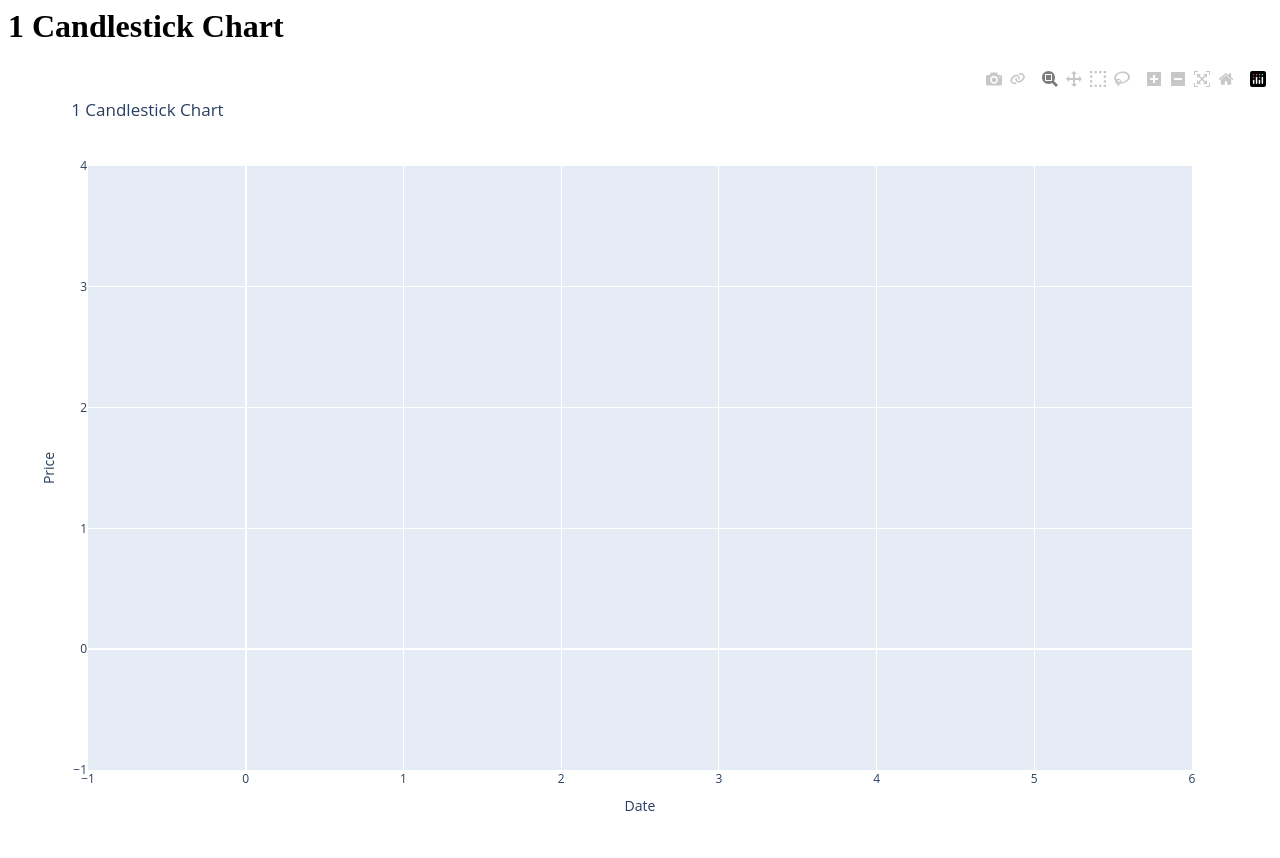
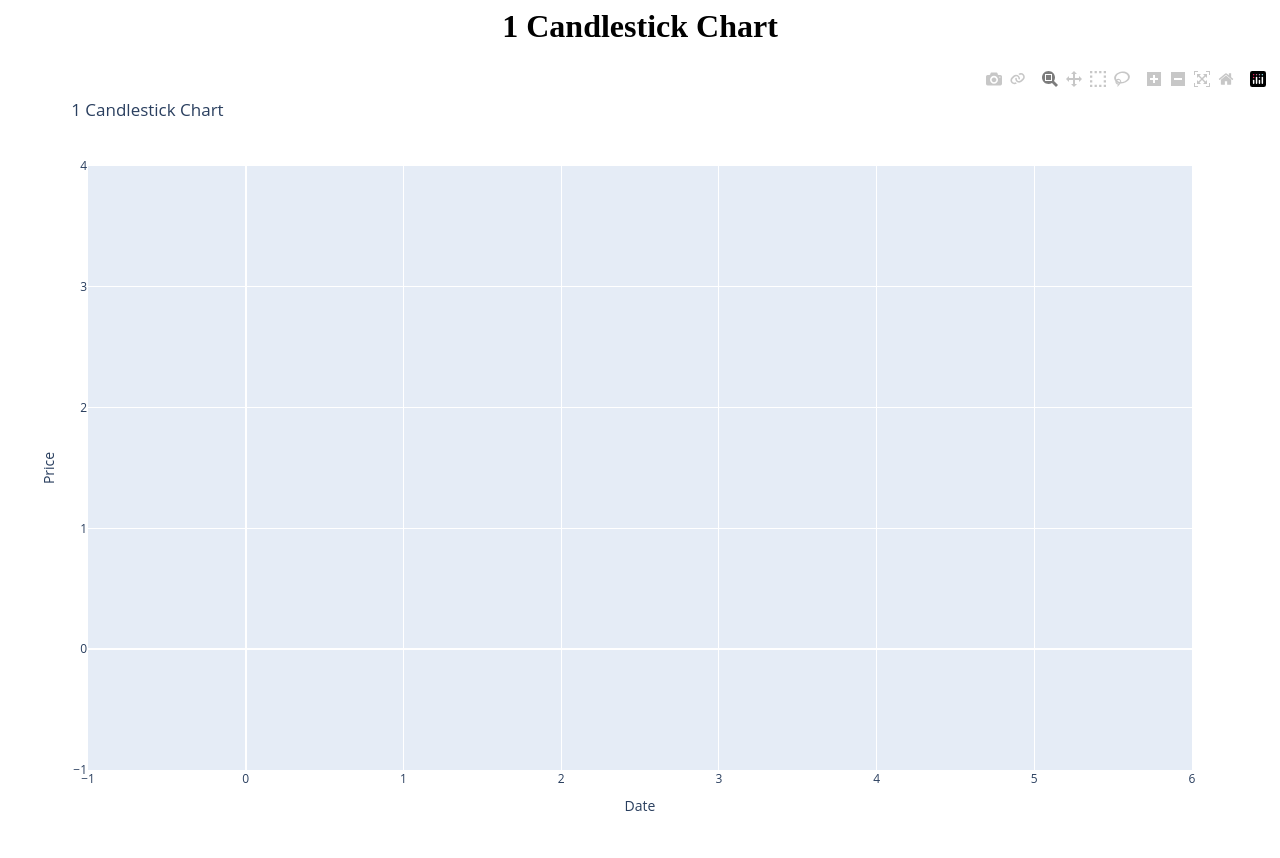
Before and after one commit to trevorpersons/NoCodeKings, a Django app: page /financials/stock_chart/1/ in a window 1280 px wide. Run offline with Django 4.2, Linux system fonts and the light colour scheme; data that the repository does not hold is empty.

Commit message:
Update stock_chart.html
centering the header on our chart page

```diff
--- a/financials/templates/stock_chart.html
+++ b/financials/templates/stock_chart.html
@@ -1,4 +1,6 @@
 {% block content %}
+<div style="text-align: center;">
     <h1>{{ symbol }} Candlestick Chart</h1>
     <div>{{ chart_div|safe }}</div>
+</div>
 {% endblock %}
```
